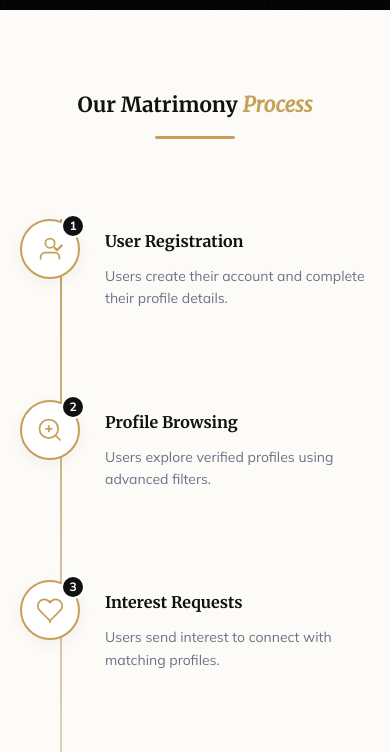
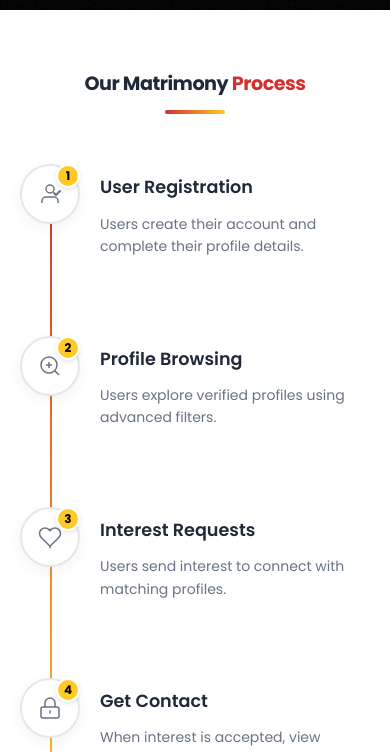
Before and after one commit to Naveen01-alt/kalyanashobha, a React (Vite) app: page / in a window 390 px wide. Shown: the part 750-1502 px from the top of the page. Built offline with nearby package versions, Linux system fonts and the light colour scheme; grey boxes are pictures that could not be loaded.

Commit message:
Update ProcessFlow.css

```diff
--- a/src/User/Components/ProcessFlow.css
+++ b/src/User/Components/ProcessFlow.css
@@ -1,20 +1,21 @@
-@import url('https://fonts.googleapis.com/css2?family=Merriweather:wght@300;400;700&family=Mulish:wght@300;400;600&display=swap');
+/* --- VARIABLES & SETUP --- */
+@import url('https://fonts.googleapis.com/css2?family=Poppins:wght@300;400;500;600;700&display=swap');
 
 :root {
-  --bg-color: #FDFBF7; /* Cream/Alabaster */
-  --text-primary: #2D2D2D;
-  --text-secondary: #5A5A5A;
-  --gold-primary: #C5A059;
-  --gold-light: #F2EFE8;
-  --line-color: #E0E0E0;
-  --shadow-soft: 0 10px 30px rgba(197, 160, 89, 0.15);
+  /* Brand Consistency */
+  --pf-primary: #D32F2F;       /* Deep Red */
+  --pf-accent: #FFCA28;        /* Amber/Gold */
+  --pf-text-main: #1F2937;     /* Sharp Black */
+  --pf-text-sub: #6B7280;      /* Corporate Gray */
+  --pf-bg: #FFFFFF;
+  --pf-line: #E5E7EB;          /* Light Gray Line */
 }
 
 .process-section {
-  background-color: var(--bg-color);
-  padding: 80px 20px;
-  font-family: 'Mulish', sans-serif;
-  overflow: hidden; /* Prevents animation scrollbars */
+  background-color: var(--pf-bg);
+  padding: 100px 20px;
+  font-family: 'Poppins', sans-serif;
+  overflow: hidden;
 }
 
 .process-container {
@@ -29,21 +30,23 @@
 }
 
 .process-title {
-  font-family: 'Merriweather', serif;
-  font-size: 1.9rem;
-  color: var(--text-primary);
-  margin-bottom: 15px;
+  font-size: 1.6rem;
+  font-weight: 700;
+  color: var(--pf-text-main);
+  margin-bottom: 12px;
+  letter-spacing: -0.5px;
 }
 
+/* Highlight "Process" in Red */
 .gold-text {
-  color: var(--gold-primary);
-  font-style: italic;
+  color: var(--pf-primary);
+  font-style: normal; /* Removed italics for corporate look */
 }
 
 .title-separator {
-  width: 80px;
-  height: 3px;
-  background-color: var(--gold-primary);
+  width: 60px;
+  height: 4px;
+  background: linear-gradient(90deg, var(--pf-primary), var(--pf-accent));
   margin: 0 auto;
   border-radius: 2px;
 }
@@ -51,15 +54,15 @@
 /* --- STEPS WRAPPER --- */
 .steps-wrapper {
   position: relative;
-  margin-bottom: 60px;
+  margin-bottom: 40px;
 }
 
 /* The Connecting Line (Desktop) */
 .process-line-container {
   position: absolute;
   top: 40px; /* Aligns with center of 80px icons */
-  left: 10%; /* Start a bit inside */
-  width: 80%; /* Don't span full width */
+  left: 10%;
+  width: 80%;
   height: 2px;
   z-index: 0;
 }
@@ -67,10 +70,11 @@
 .process-line {
   width: 100%;
   height: 100%;
+  /* Gradient line from Red to Amber */
   background: linear-gradient(90deg,
     transparent 0%,
-    var(--line-color) 20%,
-    var(--line-color) 80%,
+    var(--pf-line) 10%,
+    var(--pf-line) 90%,
     transparent 100%
   );
 }
@@ -80,108 +84,90 @@
   display: flex;
   justify-content: space-between;
   position: relative;
-  z-index: 1; /* Sits above the line */
-  gap: 20px;
+  z-index: 1;
+  gap: 24px;
 }
 
 /* --- INDIVIDUAL STEP CARD --- */
 .step-card {
   flex: 1;
   text-align: center;
-  padding: 0 15px;
+  padding: 0 10px;
   transition: transform 0.3s ease;
-  opacity: 0; /* For animation */
+  opacity: 0;
 }
 
 .step-card:hover {
-  transform: translateY(-10px);
+  transform: translateY(-8px);
 }
 
 /* Icon Styling */
 .icon-wrapper {
   position: relative;
-  width: 60px;
-  height: 60px;
-  margin: 0 auto 25px auto;
+  width: 80px;
+  height: 80px;
+  margin: 0 auto 24px auto;
 }
 
 .icon-circle {
   width: 100%;
   height: 100%;
   background-color: #fff;
-  border: 2px solid var(--gold-primary);
+  border: 2px solid var(--pf-line); /* Default gray border */
   border-radius: 50%;
   display: flex;
   align-items: center;
   justify-content: center;
-  color: var(--gold-primary);
+  color: var(--pf-text-sub);
   box-shadow: 0 4px 15px rgba(0,0,0,0.05);
   transition: all 0.3s ease;
 }
 
+/* Hover Effect: Border turns Red, Icon turns Red */
 .step-card:hover .icon-circle {
-  background-color: var(--gold-primary);
-  color: #fff;
-  box-shadow: var(--shadow-soft);
+  border-color: var(--pf-primary);
+  color: var(--pf-primary);
+  box-shadow: 0 10px 25px rgba(211, 47, 47, 0.15);
 }
 
 .icon-circle svg {
+  width: 32px;
+  height: 32px;
+}
+
+/* Number Badge (Amber Background) */
+.step-number {
+  position: absolute;
+  top: 0;
+  right: 0;
+  background-color: var(--pf-accent); /* Amber */
+  color: #000; /* Black text for readability */
   width: 28px;
   height: 28px;
-}
-
-/* Number Badge */
-.step-number {
-  position: absolute;
-  top: -5px;
-  right: -5px;
-  background-color: var(--text-primary);
-  color: #fff;
-  width: 24px;
-  height: 24px;
   border-radius: 50%;
-  font-size: 0.75rem;
+  font-size: 0.85rem;
   font-weight: 700;
   display: flex;
   align-items: center;
   justify-content: center;
   border: 2px solid #fff;
+  box-shadow: 0 2px 5px rgba(0,0,0,0.1);
 }
 
 /* Text Content */
 .step-title {
-  font-family: 'Merriweather', serif;
-  font-size: 1rem;
-  color: var(--text-primary);
+  font-size: 1.1rem;
+  color: var(--pf-text-main);
   margin-bottom: 12px;
-  font-weight: 700;
+  font-weight: 600;
 }
 
 .step-desc {
-  font-size: 0.7rem;
-  color: var(--text-secondary);
+  font-size: 0.9rem;
+  color: var(--pf-text-sub);
   line-height: 1.6;
-  max-width: 250px;
+  max-width: 260px;
   margin: 0 auto;
-}
-
-/* --- BOTTOM TEXT --- */
-.process-bottom-text {
-  text-align: center;
-  max-width: 800px;
-  margin: 0 auto;
-  opacity: 0; /* For animation */
-}
-
-.process-bottom-text p {
-  font-size: 1.1rem;
-  color: var(--text-secondary);
-  line-height: 1.8;
-  background: #fff;
-  padding: 30px;
-  border-radius: 8px;
-  border: 1px solid rgba(197, 160, 89, 0.2);
-  box-shadow: 0 4px 20px rgba(0,0,0,0.03);
 }
 
 /* --- ANIMATIONS --- */
@@ -198,33 +184,34 @@
 
 /* Tablet & Mobile */
 @media (max-width: 900px) {
+  .process-header { margin-bottom: 50px; }
+
   .steps-grid {
     flex-direction: column;
-    align-items: flex-start; /* Left align for timeline look */
+    align-items: flex-start;
     padding-left: 20px;
+    gap: 0;
   }
 
   /* Hide Horizontal Line */
-  .process-line-container {
-    display: none;
-  }
+  .process-line-container { display: none; }
 
-  /* Create Vertical Line */
+  /* Create Vertical Line (Red to Amber gradient) */
   .steps-wrapper::before {
     content: '';
     position: absolute;
     top: 0;
     bottom: 0;
-    left: 59px; /* Align with center of icon (20px padding + 39px center) */
+    left: 60px; /* Align with center of 80px icon (20px padding + 40px half-width) */
     width: 2px;
-    background: linear-gradient(180deg, var(--gold-primary) 0%, var(--line-color) 100%);
+    background: linear-gradient(to bottom, var(--pf-primary), var(--pf-accent));
     z-index: 0;
   }
 
   .step-card {
     display: flex;
     text-align: left;
-    margin-bottom: 40px;
+    margin-bottom: 48px;
     align-items: flex-start;
     width: 100%;
     position: relative;
@@ -232,44 +219,47 @@
   }
 
   .step-card:hover {
-    transform: translateX(5px); /* Slide right instead of up */
+    transform: translateX(5px);
   }
 
   .icon-wrapper {
-    margin: 0 25px 0 0; /* Margin right instead of bottom */
-    flex-shrink: 0; /* Prevent icon shrinking */
+    margin: 0 32px 0 0;
+    flex-shrink: 0;
   }
 
   .step-content {
-    padding-top: 10px; /* Align text with icon top */
+    padding-top: 10px;
   }
 
   .step-desc {
     margin: 0;
     max-width: 100%;
   }
-
-  .process-bottom-text p {
-    font-size: 1rem;
-    padding: 20px;
-  }
 }
 
 /* Small Mobile */
 @media (max-width: 480px) {
-  .process-title {
-    font-size: 1.3rem;
+  .process-section { padding: 60px 20px; }
+
+  .process-title { font-size: 1.2rem; }
+
+  /* Adjust vertical line for smaller screen */
+  .steps-wrapper::before {
+    left: 40px; /* Assuming container padding removed or shifted */
   }
 
-  /* Adjust vertical line for smaller padding if needed */
-  .steps-wrapper::before {
-    left: 40px; /* Center of 80px icon is 40px if padding removed */
+  .steps-grid { padding-left: 0; }
+
+  /* Make icons slightly smaller on tiny screens */
+  .icon-wrapper {
+    width: 60px; height: 60px;
+    margin-right: 20px;
   }
 
-  .steps-grid {
-    padding-left: 0;
+  .steps-wrapper::before {
+    left: 30px; /* Center of 60px icon */
   }
 
-  /* Adjust Icon size for very small screens if desired,
-     but 80px is usually fine for touch targets */
+  .icon-circle svg { width: 24px; height: 24px; }
+  .step-number { width: 24px; height: 24px; font-size: 0.75rem; }
 }
```
